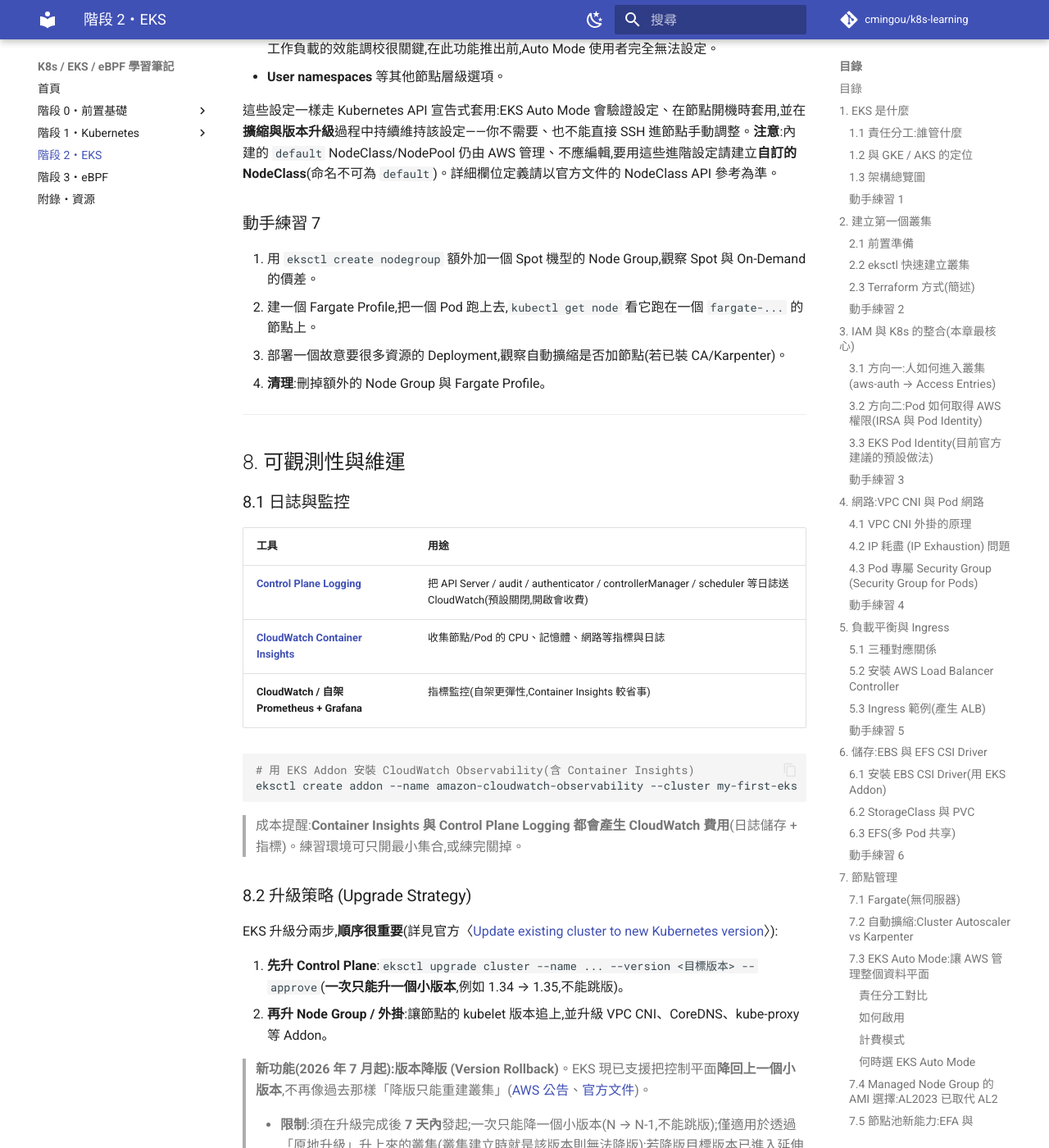
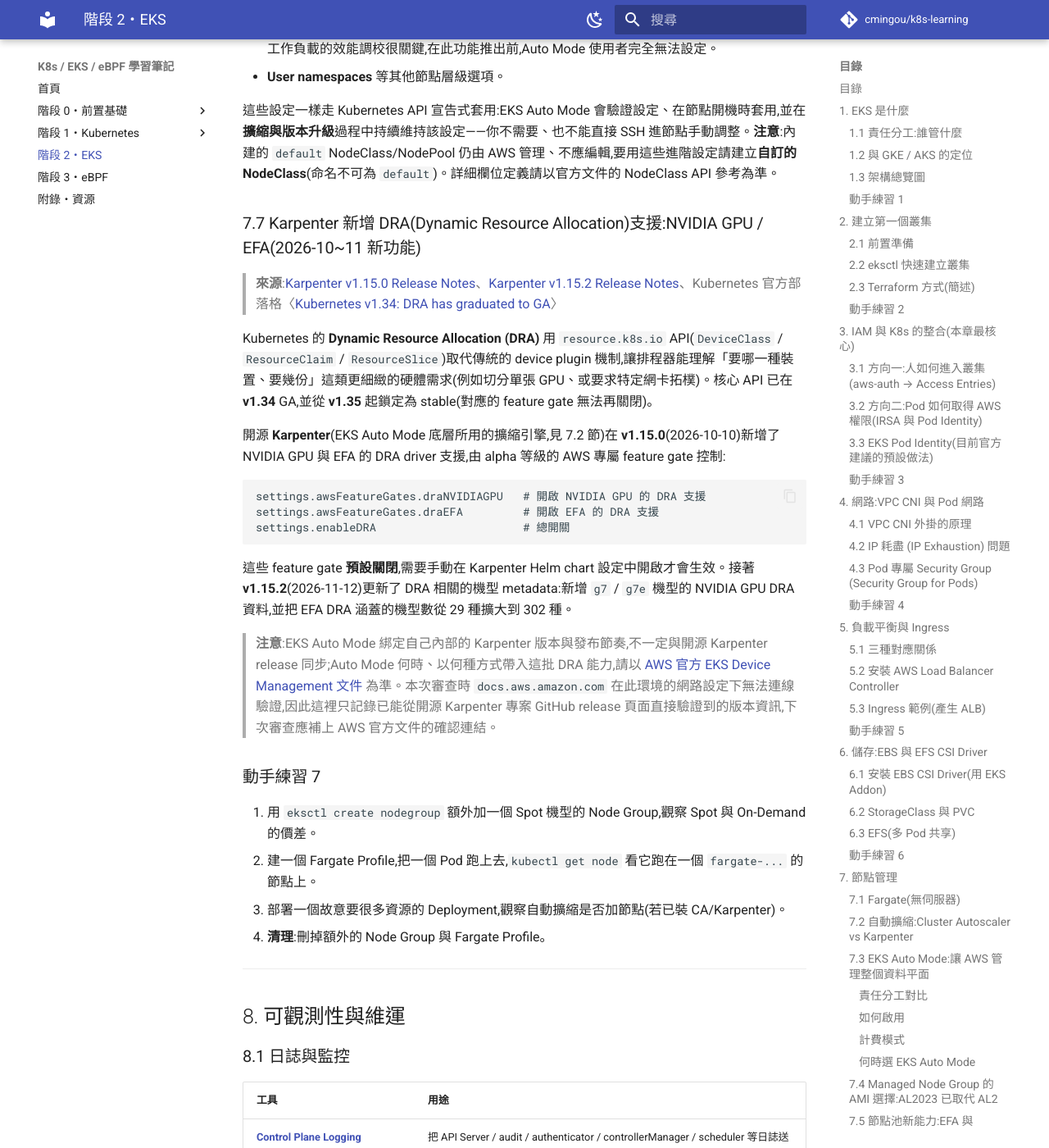
Before and after one commit to cmingou/k8s-learning, an MkDocs documentation site: the page built from docs/02-eks/README.md, in a window 1280 px wide and 1400 px high, scrolled down 27756 px. Shown: the whole window at 82% size. Built offline with MkDocs 1.6.1 and Material for MkDocs 9.7.7, drawn with Linux system fonts in a browser that asks for light colours; comment, search, counter and statistics services are not loaded; some of the changed text lies outside the part shown.

Commit message:
Add Karpenter DRA (NVIDIA GPU/EFA) support note to EKS docs
Karpenter v1.15.0 added alpha-gated Dynamic Resource Allocation driver
support for NVIDIA GPUs and EFA, with v1.15.2 extending DRA instance
metadata coverage. Document the feature gates, version history, and
the upstream Kubernetes DRA GA/stable milestones (v1.34/v1.35), with
an explicit caveat that EKS Auto Mode's own rollout timing could not
be verified against docs.aws.amazon.com from this session's network.

Co-Authored-By: Claude Sonnet 5 <noreply@anthropic.com>
Claude-Session: https://claude.ai/code/session_01BsV5wbAsqxCsgtzbWF3v31

````diff
--- a/docs/02-eks/README.md
+++ b/docs/02-eks/README.md
@@ -965,6 +965,24 @@ spec:
 
 這些設定一樣走 Kubernetes API 宣告式套用:EKS Auto Mode 會驗證設定、在節點開機時套用,並在**擴縮與版本升級**過程中持續維持該設定——你不需要、也不能直接 SSH 進節點手動調整。**注意**:內建的 `default` NodeClass/NodePool 仍由 AWS 管理、不應編輯,要用這些進階設定請建立**自訂的 NodeClass**(命名不可為 `default`)。詳細欄位定義請以官方文件的 NodeClass API 參考為準。
 
+### 7.7 Karpenter 新增 DRA(Dynamic Resource Allocation)支援:NVIDIA GPU / EFA(2026-10~11 新功能)
+
+> **來源**:[Karpenter v1.15.0 Release Notes](https://github.com/aws/karpenter-provider-aws/releases/tag/v1.15.0)、[Karpenter v1.15.2 Release Notes](https://github.com/aws/karpenter-provider-aws/releases/tag/v1.15.2)、Kubernetes 官方部落格〈[Kubernetes v1.34: DRA has graduated to GA](https://kubernetes.io/blog/2025/09/01/kubernetes-v1-34-dra-updates/)〉
+
+Kubernetes 的 **Dynamic Resource Allocation (DRA)** 用 `resource.k8s.io` API(`DeviceClass` / `ResourceClaim` / `ResourceSlice`)取代傳統的 device plugin 機制,讓排程器能理解「要哪一種裝置、要幾份」這類更細緻的硬體需求(例如切分單張 GPU、或要求特定網卡拓樸)。核心 API 已在 **v1.34** GA,並從 **v1.35** 起鎖定為 stable(對應的 feature gate 無法再關閉)。
+
+開源 **Karpenter**(EKS Auto Mode 底層所用的擴縮引擎,見 7.2 節)在 **v1.15.0**(2026-10-10)新增了 NVIDIA GPU 與 EFA 的 DRA driver 支援,由 alpha 等級的 AWS 專屬 feature gate 控制:
+
+```text
+settings.awsFeatureGates.draNVIDIAGPU   # 開啟 NVIDIA GPU 的 DRA 支援
+settings.awsFeatureGates.draEFA         # 開啟 EFA 的 DRA 支援
+settings.enableDRA                      # 總開關
+```
+
+這些 feature gate **預設關閉**,需要手動在 Karpenter Helm chart 設定中開啟才會生效。接著 **v1.15.2**(2026-11-12)更新了 DRA 相關的機型 metadata:新增 `g7` / `g7e` 機型的 NVIDIA GPU DRA 資料,並把 EFA DRA 涵蓋的機型數從 29 種擴大到 302 種。
+
+> **注意**:EKS Auto Mode 綁定自己內部的 Karpenter 版本與發布節奏,不一定與開源 Karpenter release 同步;Auto Mode 何時、以何種方式帶入這批 DRA 能力,請以 [AWS 官方 EKS Device Management 文件](https://docs.aws.amazon.com/eks/latest/userguide/device-management.html) 為準。本次審查時 `docs.aws.amazon.com` 在此環境的網路設定下無法連線驗證,因此這裡只記錄已能從開源 Karpenter 專案 GitHub release 頁面直接驗證到的版本資訊,下次審查應補上 AWS 官方文件的確認連結。
+
 ### 動手練習 7
 
 1. 用 `eksctl create nodegroup` 額外加一個 Spot 機型的 Node Group,觀察 Spot 與 On-Demand 的價差。
@@ -1169,6 +1187,7 @@ aws ec2 describe-addresses            # 確認沒有閒置的 Elastic IP
 - [ ] 我知道目前 Managed Node Group 預設 AMI 是 AL2023,AL2 已停止發布新 AMI。
 - [ ] 我知道 EKS Auto Mode 與 Karpenter 節點池現在可直接宣告 EFA 網路介面與 EC2 Placement Group(cluster/spread/partition),適合分散式訓練/推論工作負載(見 7.5 節)。
 - [ ] 我知道 EKS Auto Mode NodeClass 現在可透過 `advancedCompute` 設定 kubelet 參數、核心 sysctl 與 hugepages,但內建的 `default` NodeClass/NodePool 不受影響也不應編輯(見 7.6 節)。
+- [ ] 我知道 Kubernetes DRA(Dynamic Resource Allocation)已於 v1.34 GA、v1.35 起 stable,開源 Karpenter 從 v1.15.0 起新增 NVIDIA GPU / EFA 的 DRA driver 支援(需手動開啟 feature gate,見 7.7 節)。
 
 **成本與清理(保命)**
 - [ ] 我在練習前就設好了 AWS Budget 告警。
````
